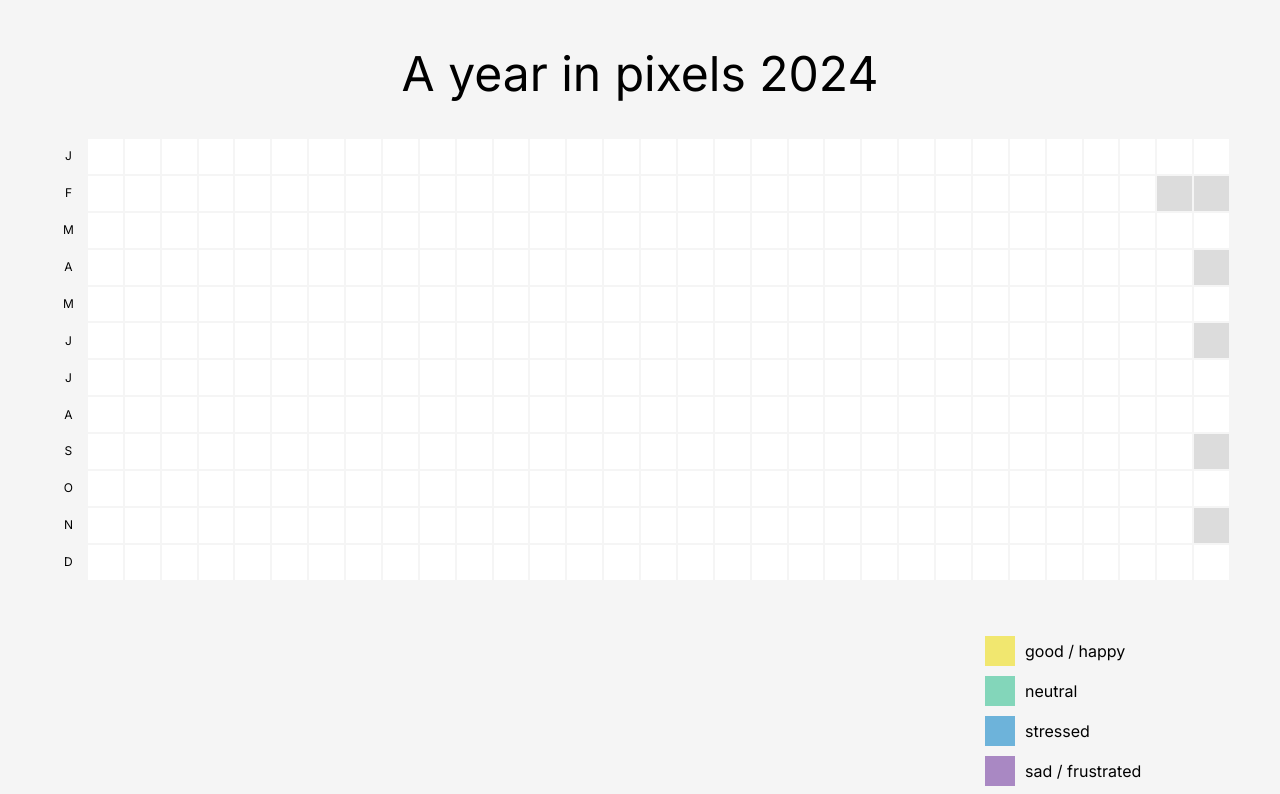
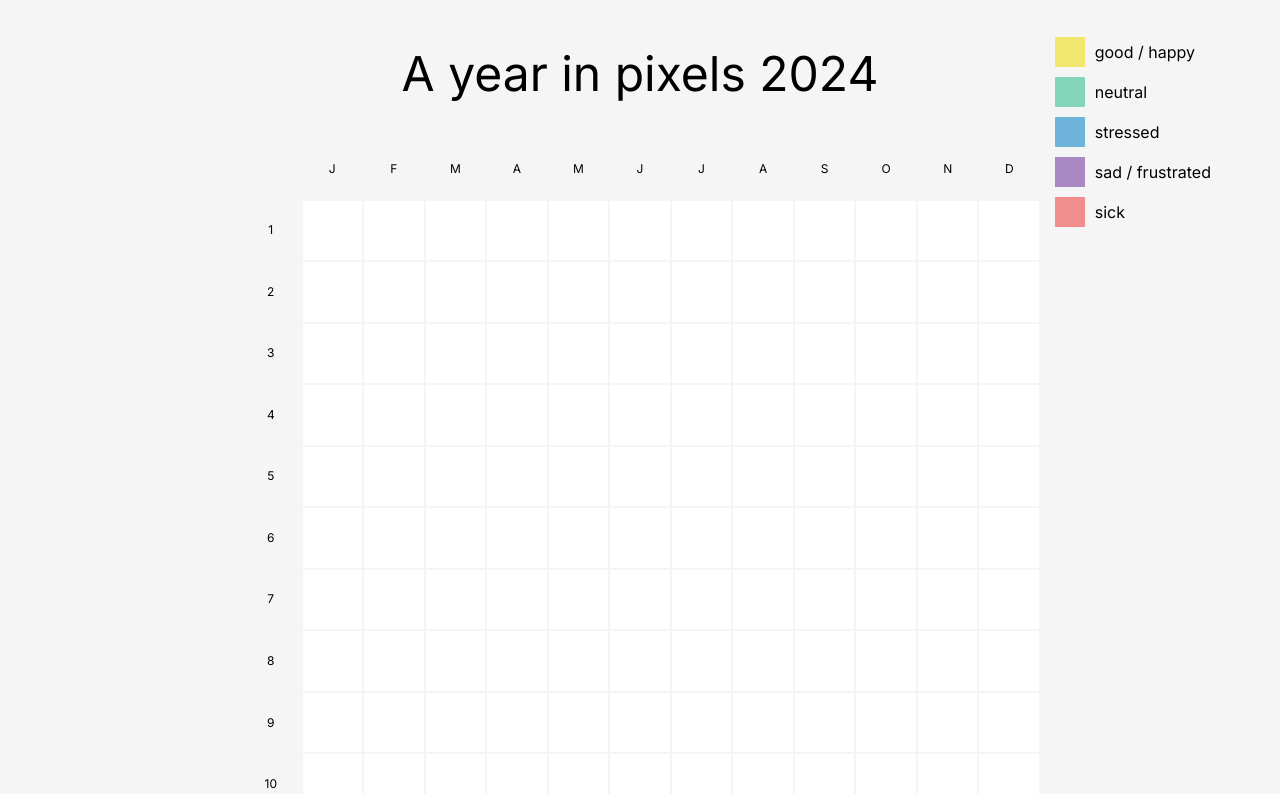
Before and after one commit to jessduran/pixeliary, a Next.js app: page / in a window 1280 px wide. Shown: the top 794 px of the page. Built offline with nearby package versions, Linux system fonts and the light colour scheme.

Commit message:
Rotate grid orientation

```diff
--- a/src/app/components/calendar-grid.tsx
+++ /dev/null
@@ -1,56 +0,0 @@
-import moment from 'moment';
-
-export default function CalendarGrid() {
-  const currentYear = moment().year();
-  const months = moment.monthsShort();
-
-
-  const renderSquaresDesktop = () => {
-    let content:any = [];
-
-    // map through all months
-    months.map((month, idx) => {
-      const dateTmp = `${currentYear}-${idx+1}`;
-      const days = moment(dateTmp, "YYYY-MM").daysInMonth();
-
-
-      // include the current month's label in our grid
-      content.push(
-        <div className="grid-label" key={month}>{month.charAt(0)}</div>
-      )
-
-      // generate grid items for month's dates
-      for (let c = 0; c < days; c++) {
-        const dateKey = `${currentYear}-${month}-${c+1}`;
-        content.push(
-          <button className="grid-item" key={dateKey}></button>
-        )
-      }
-
-      // if month days is lesser than 31, add filler grids
-      if (days < 31) {
-        for (let f = 0; f < 31 - days; f++) {
-          content.push(
-            <div
-              className="grid-item filler"
-              key={`${idx+1}-${f}`}
-            />
-          )
-        }
-      }
-    })
-
-    return content;
-  }
-
-  return (
-    <div className="pix-main-container">
-      <h1 className="bold text-5xl text-center">
-        A year in pixels {currentYear}
-      </h1>
-      <div className="grid">
-        {renderSquaresDesktop()}
-      </div>
-    </div>
-  )
-}
--- a/src/app/main.css
+++ b/src/app/main.css
@@ -11,7 +11,7 @@ body {
   justify-content: center;
   flex-direction: column;
   padding: 50px;
-  max-width: 1536px;
+  max-width: 900px;
   gap: 40px;
   margin: 0 auto;
 }
@@ -19,7 +19,7 @@ body {
 .grid {
   display: grid;
   /* grid-template-columns: repeat(auto-fill, minmax(8rem, 1fr)); */
-  grid-template-columns: repeat(32, [col-start] 1fr);
+  grid-template-columns: repeat(13, [col-start] 1fr);
   grid-auto-rows: 1fr;
 }
 
@@ -45,6 +45,7 @@ body {
 
 .grid-item.filler {
   background: rgba(0,0,0,0.1);
+  opacity: 0.5;
 }
 
 .grid-label {
@@ -60,6 +61,8 @@ body {
   flex-direction: column;
   margin-left: auto;
   max-width: 300px;
+  position: fixed;
+  right: 5%;
 }
 
 .legend > li {
--- a/src/app/page.tsx
+++ b/src/app/page.tsx
@@ -1,31 +1,11 @@
-import CalendarGrid from './components/calendar-grid';
+import CalendarGrid from '@/components/calendar-grid';
+import Legend from '@/components/legend';
 
 export default function Home() {
   return (
     <>
+      <Legend />
       <CalendarGrid />
-      <ul className="legend">
-        <li>
-          <div className="square good"></div>
-          <p>good / happy</p>
-        </li>
-        <li>
-          <div className="square neutral"></div>
-          <p>neutral</p>
-        </li>
-        <li>
-          <div className="square stressed"></div>
-          <p>stressed</p>
-        </li>
-        <li>
-          <div className="square sad"></div>
-          <p>sad / frustrated</p>
-        </li>
-        <li>
-          <div className="square sick"></div>
-          <p>sick</p>
-        </li>
-      </ul>
     </>
   );
 }
--- /dev/null
+++ b/src/components/calendar-grid.tsx
@@ -0,0 +1,63 @@
+'use client';
+
+import moment from 'moment';
+
+export default function CalendarGrid() {
+  const currentYear = moment().year();
+  const months = moment.monthsShort();
+
+  const onCellClick = (id: string) => console.log(id);
+
+  const renderSquares = () => {
+    let content:any = [];
+
+    months.map((month) => {
+      content.push(
+        <div className="grid-label" key={month}>{month.charAt(0)}</div>
+      )
+    })
+
+
+    for (let c = 0; c < 31; c ++) {
+      content.push(
+        <div className="grid-label" key={c+1}>{c+1}</div>
+      )
+      months.map((month, idx) => {
+        const dateStr = `${currentYear}-${idx+1}-${c+1}`;
+        const date = moment(dateStr, 'YYYY-MM-DD');
+
+        // check if date is valid
+        if (date.isValid()) {
+          content.push(
+            <button
+              className="grid-item"
+              key={dateStr}
+              onClick={() => onCellClick(dateStr)}
+            />
+          )
+        } else {
+          content.push(
+            <div
+              className="grid-item filler"
+              key={dateStr}
+            />
+          )
+        }
+      })
+    }
+
+    return content;
+  }
+
+  return (
+    <div className="pix-main-container">
+      <h1 className="bold text-5xl text-center">
+        A year in pixels {currentYear}
+      </h1>
+      <div className="grid">
+        <div />
+        {renderSquares()}
+      </div>
+    </div>
+  )
+}
--- /dev/null
+++ b/src/components/legend.tsx
@@ -0,0 +1,26 @@
+export default function Legend() {
+  return (
+    <ul className="legend mt-8">
+      <li>
+        <div className="square good"></div>
+        <p>good / happy</p>
+      </li>
+      <li>
+        <div className="square neutral"></div>
+        <p>neutral</p>
+      </li>
+      <li>
+        <div className="square stressed"></div>
+        <p>stressed</p>
+      </li>
+      <li>
+        <div className="square sad"></div>
+        <p>sad / frustrated</p>
+      </li>
+      <li>
+        <div className="square sick"></div>
+        <p>sick</p>
+      </li>
+    </ul>
+  )
+}
```
